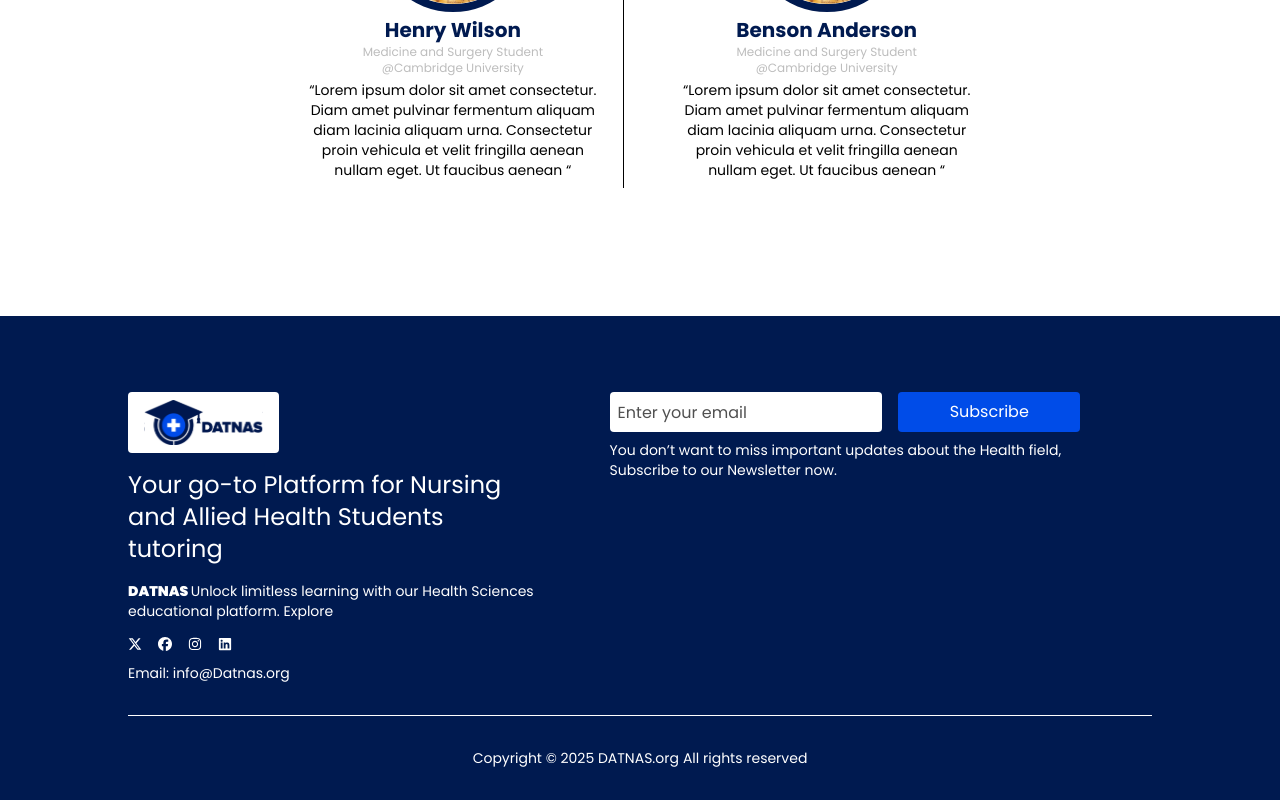
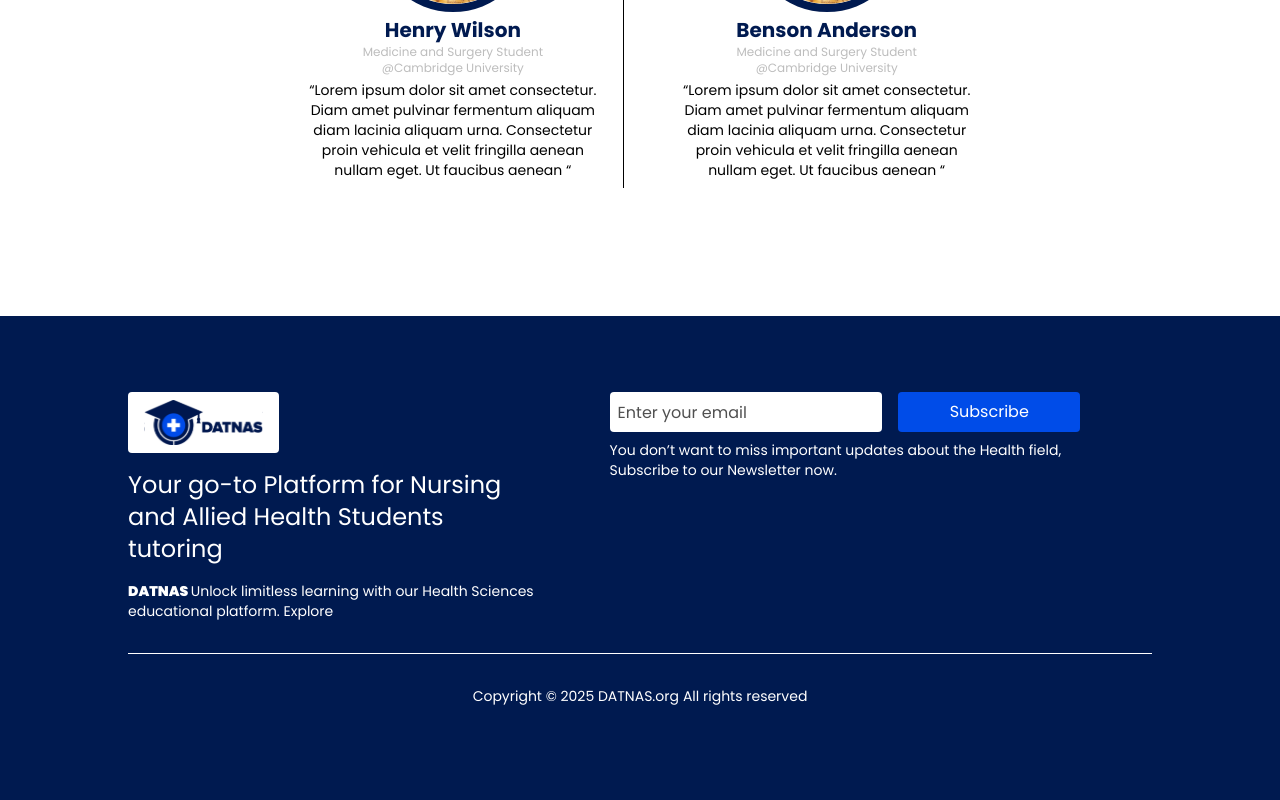
Before and after one commit to Jay-davisphem/datnas-client, a Next.js app: page / in a window 1280 px wide. Shown: the part 4871-5671 px from the top of the page. After the commit the page ends 5609 px from the top, so only its background shows below. Built offline with nearby package versions, Linux system fonts and the light colour scheme.

Commit message:
trying to fix #eo555cc

```diff
--- a/app/ui/footer/index.tsx
+++ b/app/ui/footer/index.tsx
@@ -1,7 +1,7 @@
 import Info from "./Info";
 import NewslettterSub from "./NewslettterSub";
-import SiteUtilities from "./SiteUtilities";
-import Socials from "./Socials";
+// import SiteUtilities from "./SiteUtilities";
+// import Socials from "./Socials";
 
 export default function Footer() {
   const publishYear = 2025
@@ -11,13 +11,13 @@ export default function Footer() {
         <div className="flex flex-col md:hidden px-6 gap-4">
           <NewslettterSub />
           <Info />
-          <Socials />
+          {/* <Socials /> */}
           {/* <SiteUtilities /> */}
         </div>
         <div className="hidden md:flex md:px-16 lg:px-32 justify-between">
           <div className="flex flex-col gap-4 w-2/5">
             <Info />
-            <Socials />
+            {/* <Socials /> */}
           </div>
           <div className="flex flex-col w-3/5 2xl:w-2/5 px-18 gap-8 ">
             <NewslettterSub />
```
